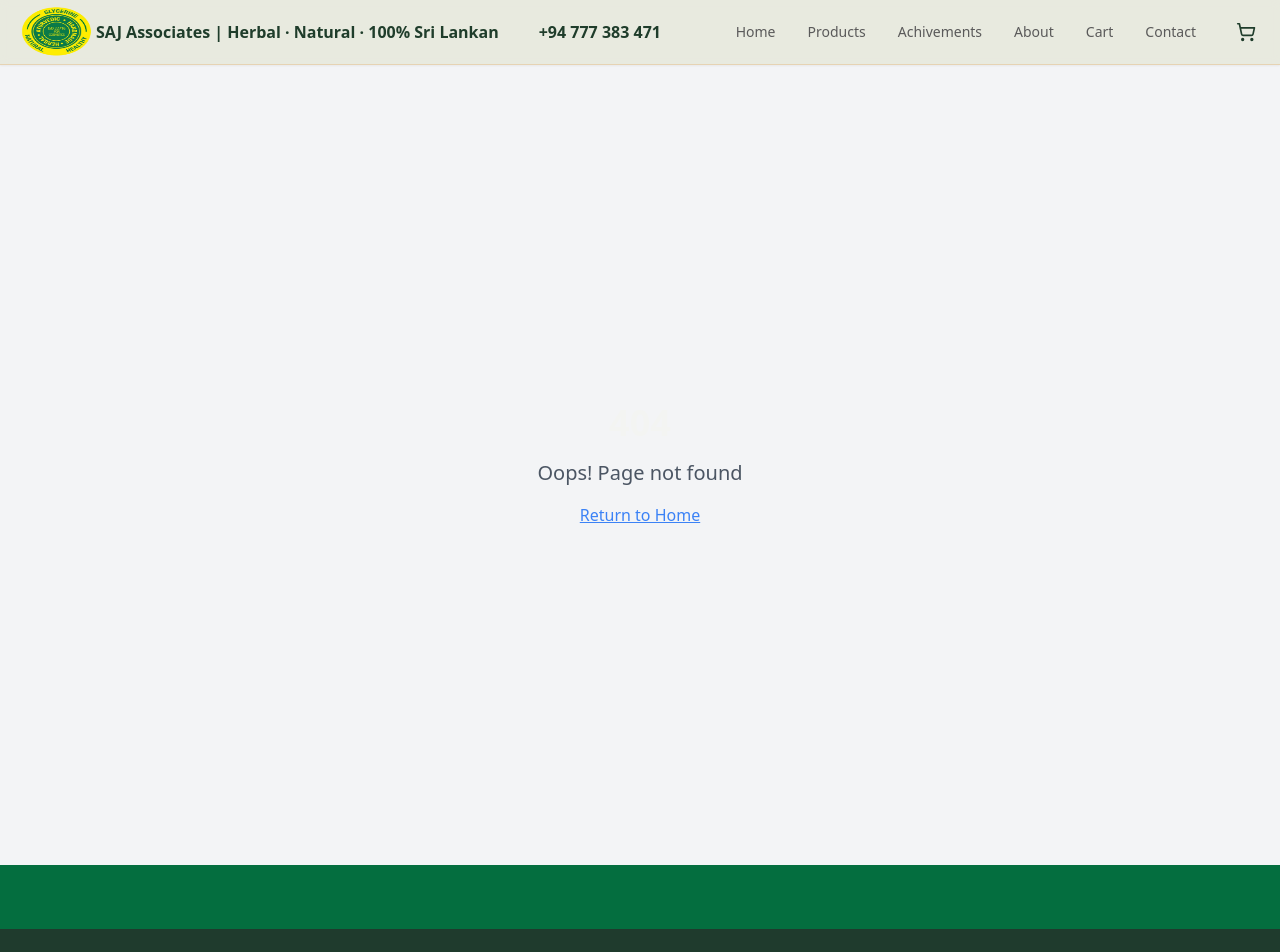
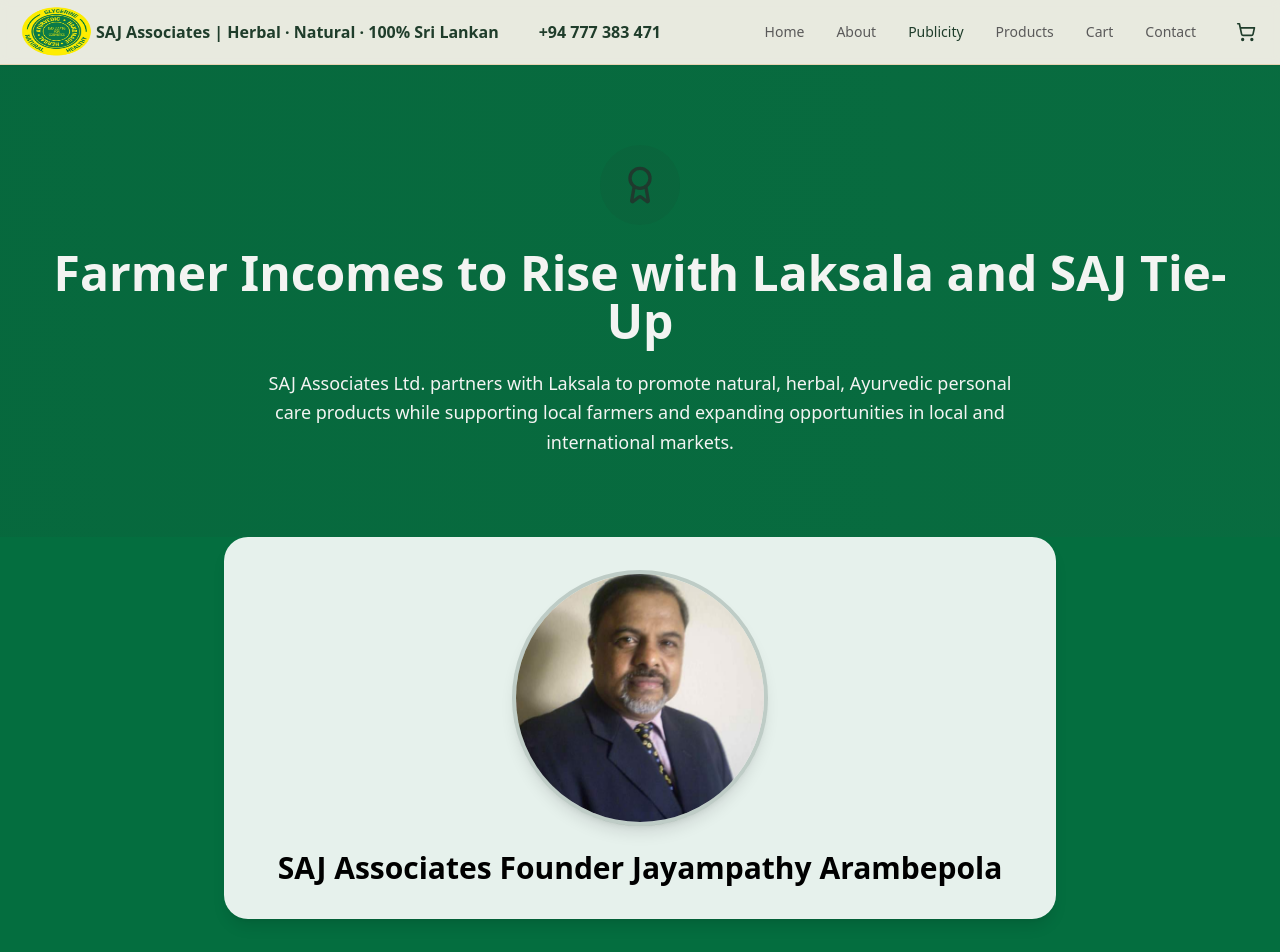
Before and after one commit to whitevolfe/saja-ecommerce, a React (Vite) app: page /publicity in a window 1280 px wide. Shown: the top 952 px of the page. Built offline with nearby package versions, Linux system fonts and the light colour scheme; the HTML template or start-up script is replaced by a standard one.

Commit message:
nav publicity chng

```diff
--- a/src/App.tsx
+++ b/src/App.tsx
@@ -12,10 +12,11 @@ import ProductDetail from './pages/ProductDetail';
 import Cart from './pages/Cart';
 import Checkout from './pages/Checkout';
 import Contact from './pages/Contact';
-import Achivement from './pages/Achivement';
+import Publicity from './pages/Publicity';
 import About from './pages/About';
 import NotFound from './pages/NotFound';
 import ScrollToTop from './components/ScrollToTop';
+import Achivement from './pages/Publicity';
 
 const queryClient = new QueryClient();
 
@@ -37,7 +38,7 @@ const App = () => (
                 <Route path='/cart' element={<Cart />} />
                 <Route path='/checkout' element={<Checkout />} />
                 <Route path='/contact' element={<Contact />} />
-                <Route path='/achivement' element={<Achivement />} />
+                <Route path='/publicity' element={<Publicity />} />
                 <Route path='/about' element={<About />} />
                 {/* ADD ALL CUSTOM ROUTES ABOVE THE CATCH-ALL "*" ROUTE */}
                 <Route path='*' element={<NotFound />} />
--- a/src/components/Navbar.tsx
+++ b/src/components/Navbar.tsx
@@ -12,9 +12,9 @@ const Navbar = () => {
 
   const navLinks = [
     { name: 'Home', path: '/' },
+    { name: 'About', path: '/about' },
+    { name: 'Publicity', path: '/publicity' },
     { name: 'Products', path: '/products' },
-    { name: 'Achivements', path: '/achivement' },
-    { name: 'About', path: '/about' },
     { name: 'Cart', path: '/cart' },
     { name: 'Contact', path: '/contact' },
   ];
--- a/src/pages/Home.tsx
+++ b/src/pages/Home.tsx
@@ -107,7 +107,7 @@ const Home = () => {
       <BrandIconsCarousel />
 
       {/* SOAPS Section */}
-      <section className='py-16 px-4'>
+      {/* <section className='py-16 px-4'>
         <div className='container mx-auto'>
           <div className='flex items-center gap-3 mb-8'>
             <Sparkles className='w-8 h-8 text-primary' />
@@ -129,10 +129,10 @@ const Home = () => {
             </Button>
           </div>
         </div>
-      </section>
+      </section> */}
 
       {/* HAIR CARE Section */}
-      <section className='py-16 px-4'>
+      {/* <section className='py-16 px-4'>
         <div className='container mx-auto'>
           <div className='flex items-center gap-3 mb-8'>
             <Zap className='w-8 h-8 text-primary' />
@@ -156,10 +156,10 @@ const Home = () => {
             </Button>
           </div>
         </div>
-      </section>
+      </section> */}
 
       {/* HAIR CARE Section */}
-      <section className='py-16 px-4'>
+      {/* <section className='py-16 px-4'>
         <div className='container mx-auto'>
           <div className='flex items-center gap-3 mb-8'>
             <Zap className='w-8 h-8 text-primary' />
@@ -185,10 +185,10 @@ const Home = () => {
             </Button>
           </div>
         </div>
-      </section>
+      </section> */}
 
       {/* LIQUID SOAPS Section */}
-      <section className='py-16 px-4'>
+      {/* <section className='py-16 px-4'>
         <div className='container mx-auto'>
           <div className='flex items-center gap-3 mb-8'>
             <Zap className='w-8 h-8 text-primary' />
@@ -214,10 +214,10 @@ const Home = () => {
             </Button>
           </div>
         </div>
-      </section>
+      </section> */}
 
       {/* FACECREAMS Section */}
-      <section className='py-16 px-4 bg-muted/30'>
+      {/* <section className='py-16 px-4 bg-muted/30'>
         <div className='container mx-auto'>
           <div className='flex items-center gap-3 mb-8'>
             <Sparkles className='w-8 h-8 text-secondary' />
@@ -241,10 +241,10 @@ const Home = () => {
             </Button>
           </div>
         </div>
-      </section>
+      </section> */}
 
       {/* MASSAGE OILS Section */}
-      <section className='py-16 px-4 bg-muted/30'>
+      {/* <section className='py-16 px-4 bg-muted/30'>
         <div className='container mx-auto'>
           <div className='flex items-center gap-3 mb-8'>
             <Zap className='w-8 h-8 text-primary' />
@@ -268,7 +268,7 @@ const Home = () => {
             </Button>
           </div>
         </div>
-      </section>
+      </section> */}
 
       {/* BODY CARE Section */}
       {/* <section className='py-16 px-4 bg-muted/30'>
--- a/src/pages/Achivement.tsx
+++ b/src/pages/Publicity.tsx
@@ -26,6 +26,23 @@ const Achivement = () => {
             farmers and expanding opportunities in local and international
             markets.
           </p>
+        </div>
+      </section>
+
+      {/* Founder Section */}
+      <section className='pb-16 px-4'>
+        <div className='container mx-auto max-w-4xl'>
+          <div className='bg-card/90 backdrop-blur-sm border border-border rounded-3xl p-8 text-center shadow-lg'>
+            <img
+              src={founderImage}
+              alt='SAJ Associates Founder Jayampathy Arambepola'
+              className='w-64 h-64 object-cover rounded-full mx-auto mb-6 border-4 border-primary/20 shadow-lg'
+            />
+
+            <h2 className='text-2xl md:text-3xl font-bold text-black'>
+              SAJ Associates Founder Jayampathy Arambepola
+            </h2>
+          </div>
         </div>
       </section>
 
@@ -126,23 +143,6 @@ const Achivement = () => {
         </div>
       </section>
 
-      {/* Founder Section */}
-      <section className='pb-16 px-4'>
-        <div className='container mx-auto max-w-4xl'>
-          <div className='bg-card/90 backdrop-blur-sm border border-border rounded-3xl p-8 text-center shadow-lg'>
-            <img
-              src={founderImage}
-              alt='SAJ Associates Founder Jayampathy Arambepola'
-              className='w-64 h-64 object-cover rounded-full mx-auto mb-6 border-4 border-primary/20 shadow-lg'
-            />
-
-            <h2 className='text-2xl md:text-3xl font-bold text-black'>
-              SAJ Associates Founder Jayampathy Arambepola
-            </h2>
-          </div>
-        </div>
-      </section>
-
       {/* News Article Image Section */}
       <section className='pb-20 px-4'>
         <div className='container mx-auto max-w-5xl'>
```
Also changed, not shown: public/assets/news-article.jpeg.
